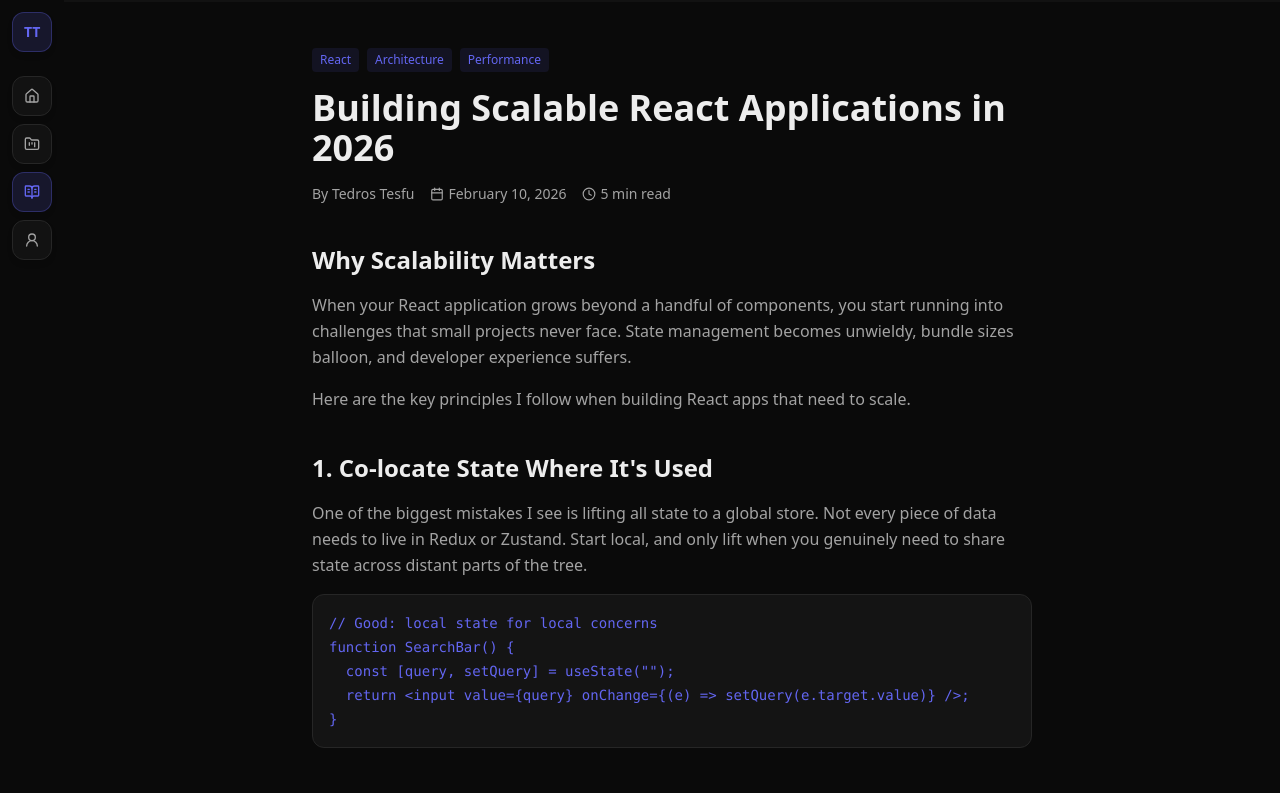
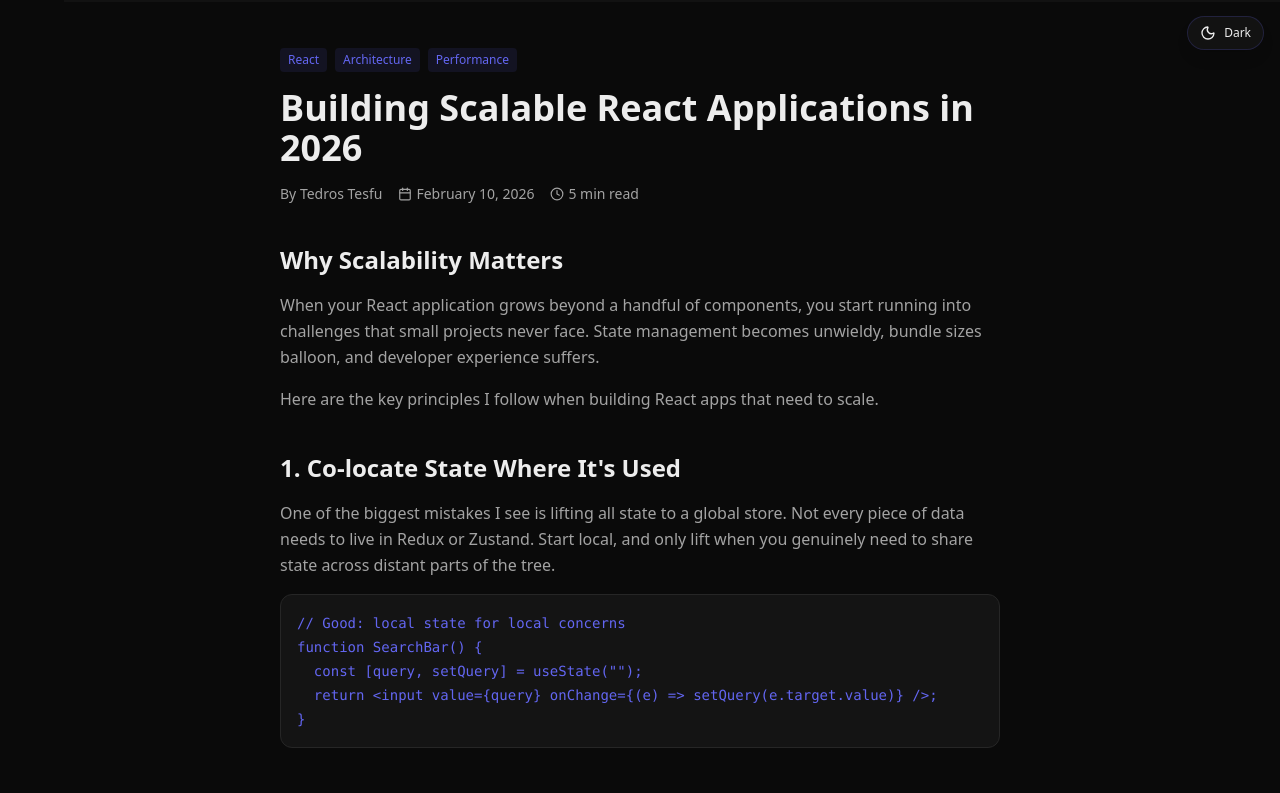
Before and after one commit to TedTes/psite, a Next.js app: page /blog/building-scalable-react-apps in a window 1280 px wide. Shown: the top 793 px of the page. Built offline with nearby package versions, Linux system fonts and the light colour scheme.

Commit message:
+  add toggle mode

```diff
--- a/app/layout.tsx
+++ b/app/layout.tsx
@@ -1,8 +1,8 @@
 import type { Metadata } from "next";
 import { Inter } from "next/font/google";
 import "./globals.css";
-import Sidebar from "@/components/Sidebar";
 import Footer from "@/components/Footer";
+import ThemeToggle from "@/components/ThemeToggle";
 
 const inter = Inter({
   variable: "--font-geist-sans",
@@ -21,10 +21,17 @@ export default function RootLayout({
   children: React.ReactNode;
 }>) {
   return (
-    <html lang="en" className="dark">
+    <html lang="en" suppressHydrationWarning>
+      <head>
+        <script
+          dangerouslySetInnerHTML={{
+            __html: `try{var d=document.documentElement;var t=localStorage.getItem('theme');var n=(t==="light"||t==="dark")?t:(matchMedia("(prefers-color-scheme: dark)").matches?"dark":"light");d.classList.toggle("dark",n==="dark");d.style.colorScheme=n;}catch(e){}`,
+          }}
+        />
+      </head>
       <body className={`${inter.variable} antialiased`}>
-        <Sidebar />
-        <div className="min-h-screen lg:pl-[64px] flex flex-col">
+        <ThemeToggle className="fixed top-4 right-4 z-[100] inline-flex items-center gap-2 rounded-full border border-accent/20 bg-card/95 px-3 py-2 text-foreground shadow-lg backdrop-blur-md transition-colors hover:border-accent/40 hover:text-accent" />
+        <div className="min-h-screen flex flex-col">
           <div className="flex-1">{children}</div>
           <Footer />
         </div>
--- /dev/null
+++ b/components/ThemeToggle.tsx
@@ -0,0 +1,91 @@
+"use client";
+
+import { useEffect, useState } from "react";
+import { Moon, Sun } from "lucide-react";
+
+function getPreferredTheme() {
+  if (typeof window === "undefined") {
+    return "dark";
+  }
+
+  const storedTheme = window.localStorage.getItem("theme");
+  if (storedTheme === "light" || storedTheme === "dark") {
+    return storedTheme;
+  }
+
+  return window.matchMedia("(prefers-color-scheme: dark)").matches
+    ? "dark"
+    : "light";
+}
+
+function applyTheme(theme: "light" | "dark") {
+  document.documentElement.classList.toggle("dark", theme === "dark");
+  document.documentElement.style.colorScheme = theme;
+}
+
+type ThemeToggleProps = {
+  className: string;
+};
+
+export default function ThemeToggle({ className }: ThemeToggleProps) {
+  const [theme, setTheme] = useState<"light" | "dark">(getPreferredTheme);
+
+  useEffect(() => {
+    applyTheme(theme);
+  }, [theme]);
+
+  useEffect(() => {
+    const mediaQuery = window.matchMedia("(prefers-color-scheme: dark)");
+    const handleSystemThemeChange = (event: MediaQueryListEvent) => {
+      if (window.localStorage.getItem("theme")) {
+        return;
+      }
+
+      setTheme(event.matches ? "dark" : "light");
+    };
+
+    const handleStorage = (event: StorageEvent) => {
+      if (event.key !== "theme") {
+        return;
+      }
+
+      setTheme(
+        event.newValue === "light" || event.newValue === "dark"
+          ? event.newValue
+          : getPreferredTheme()
+      );
+    };
+
+    mediaQuery.addEventListener("change", handleSystemThemeChange);
+    window.addEventListener("storage", handleStorage);
+
+    return () => {
+      mediaQuery.removeEventListener("change", handleSystemThemeChange);
+      window.removeEventListener("storage", handleStorage);
+    };
+  }, []);
+
+  function toggleTheme() {
+    const nextTheme = theme === "dark" ? "light" : "dark";
+    setTheme(nextTheme);
+    applyTheme(nextTheme);
+    window.localStorage.setItem("theme", nextTheme);
+  }
+
+  const isDark = theme === "dark";
+
+  return (
+    <button
+      onClick={toggleTheme}
+      aria-label={`Switch to ${isDark ? "light" : "dark"} mode`}
+      title={isDark ? "Light mode" : "Dark mode"}
+      className={className}
+      type="button"
+    >
+      {isDark ? <Sun size={16} /> : <Moon size={16} />}
+      <span className="text-xs font-medium">
+        {isDark ? "Light" : "Dark"}
+      </span>
+    </button>
+  );
+}
```
